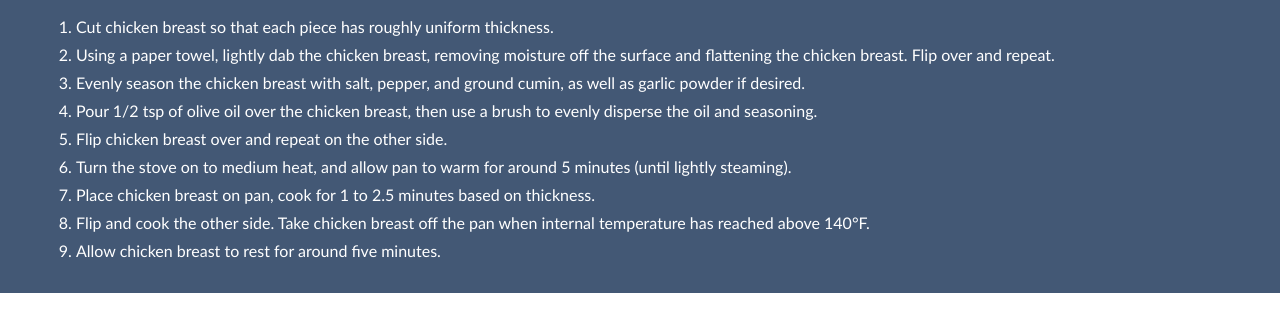
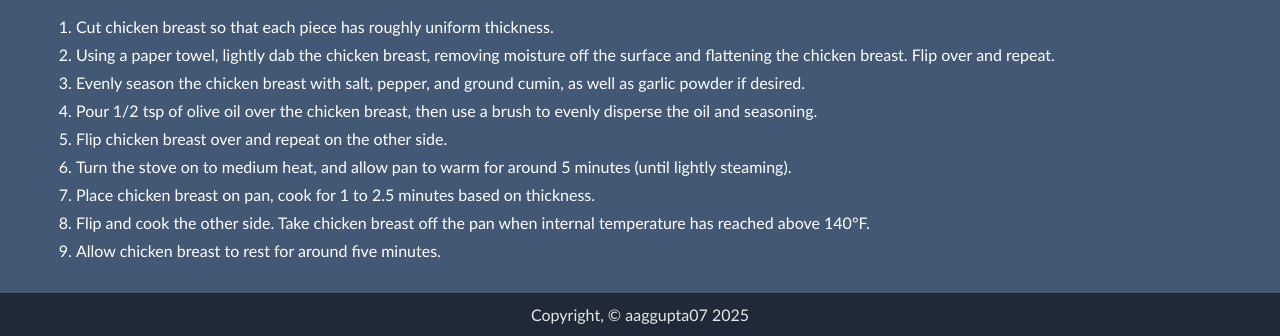
Before and after one commit to aaggupta07/odin-projects, a plain HTML site: page recipes/chicken-breast.html in a window 1280 px wide. Shown: the part 631-967 px from the top of the page. Before the commit the page ends 924 px from the top, so only its background shows below. Drawn offline with Linux system fonts and the light colour scheme.

Commit message:
Add footer to recipe pages

```diff
--- a/recipes/chicken-breast.html
+++ b/recipes/chicken-breast.html
@@ -54,5 +54,9 @@
                 <li>Allow chicken breast to rest for around five minutes.</li>
             </ol>
         </div>
+
+        <div class="footer">
+            Copyright, &copy; aaggupta07 2025
+        </div>
     </body>
 </html>
```
Also changed, not shown: recipes/chicken-teriyaki.html (+4 -0 lines), recipes/spinach-quesadillas.html (+4 -0 lines).
